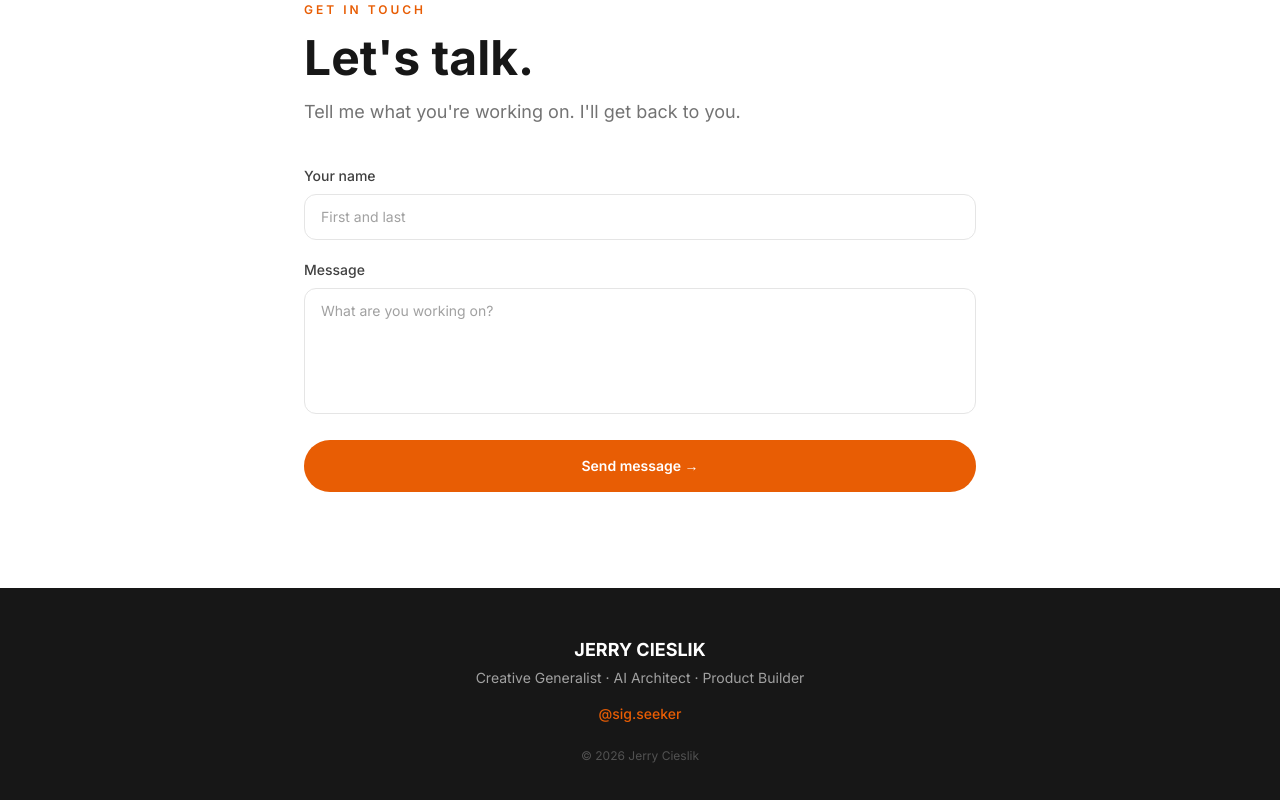
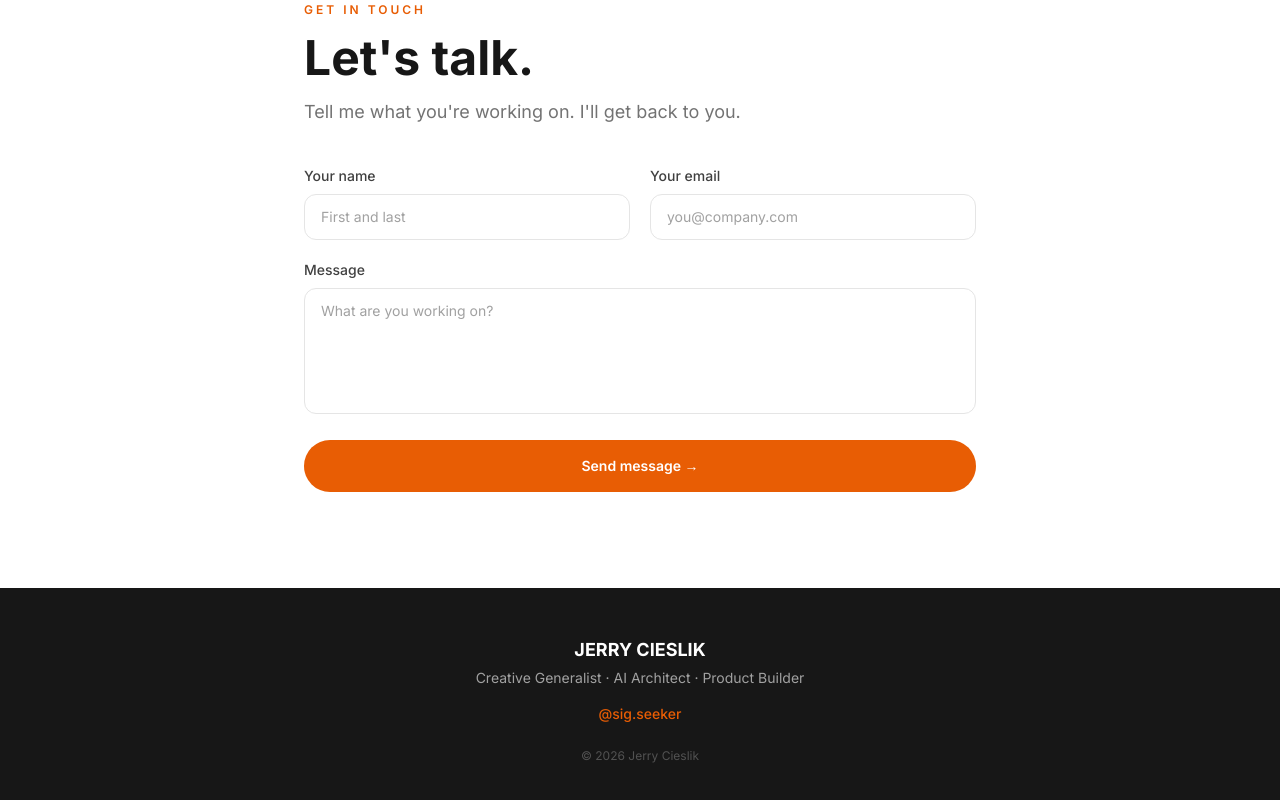
Before and after one commit to rekaldsi/digijerry-portfolio-ai, a React (Vite) app: page / in a window 1280 px wide. Shown: the part 8165-8965 px from the top of the page. Built offline with nearby package versions, Linux system fonts and the light colour scheme.

Commit message:
fix: add email field to contact form — name, email, message all sent to Formspree

```diff
--- a/src/components/ContactSection.tsx
+++ b/src/components/ContactSection.tsx
@@ -5,19 +5,20 @@ type Status = 'idle' | 'sending' | 'sent' | 'error'
 
 export default function ContactSection() {
   const [name, setName] = useState('')
+  const [email, setEmail] = useState('')
   const [message, setMessage] = useState('')
   const [status, setStatus] = useState<Status>('idle')
 
   const handleSubmit = async (e: React.FormEvent) => {
     e.preventDefault()
-    if (!name.trim() || !message.trim()) return
+    if (!name.trim() || !email.trim() || !message.trim()) return
     setStatus('sending')
 
     try {
       const res = await fetch('https://formspree.io/f/xwvngbpv', {
         method: 'POST',
         headers: { 'Content-Type': 'application/json', Accept: 'application/json' },
-        body: JSON.stringify({ name, message }),
+        body: JSON.stringify({ name, email, message }),
       })
       if (res.ok) {
         setStatus('sent')
@@ -58,6 +59,7 @@ export default function ContactSection() {
             </div>
           ) : (
             <form onSubmit={handleSubmit} className="space-y-5">
+              <div className="grid grid-cols-1 sm:grid-cols-2 gap-5">
                 <div>
                   <label className="block text-sm font-medium text-neutral-700 mb-2">Your name</label>
                   <input
@@ -69,6 +71,19 @@ export default function ContactSection() {
                     className="w-full px-4 py-3 rounded-xl border border-neutral-200 text-neutral-900 placeholder-neutral-400 focus:outline-none focus:ring-2 text-sm"
                     style={{ '--tw-ring-color': '#E85D04' } as React.CSSProperties}
                   />
+                </div>
+                <div>
+                  <label className="block text-sm font-medium text-neutral-700 mb-2">Your email</label>
+                  <input
+                    type="email"
+                    value={email}
+                    onChange={e => setEmail(e.target.value)}
+                    required
+                    placeholder="you@company.com"
+                    className="w-full px-4 py-3 rounded-xl border border-neutral-200 text-neutral-900 placeholder-neutral-400 focus:outline-none focus:ring-2 text-sm"
+                    style={{ '--tw-ring-color': '#E85D04' } as React.CSSProperties}
+                  />
+                </div>
               </div>
               <div>
                 <label className="block text-sm font-medium text-neutral-700 mb-2">Message</label>
```
Lines whose indentation alone changed are shown as unchanged.
